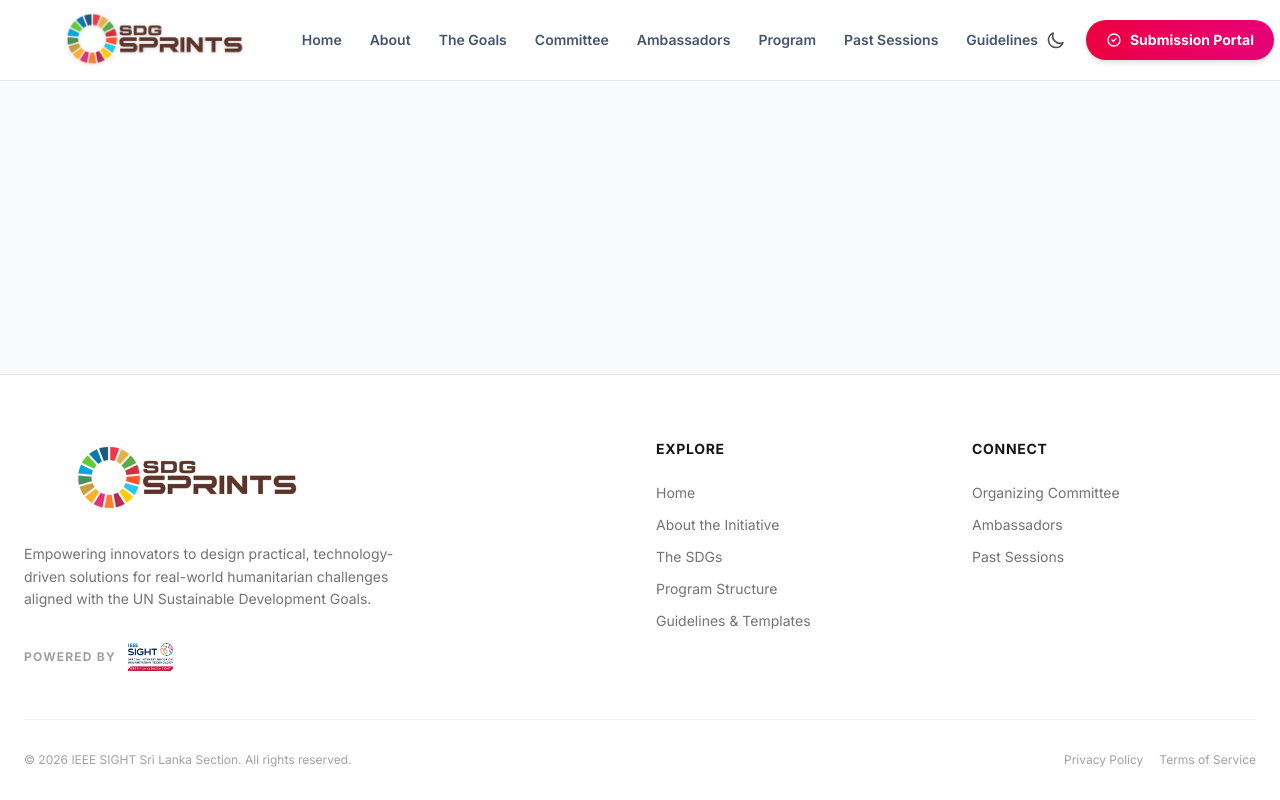
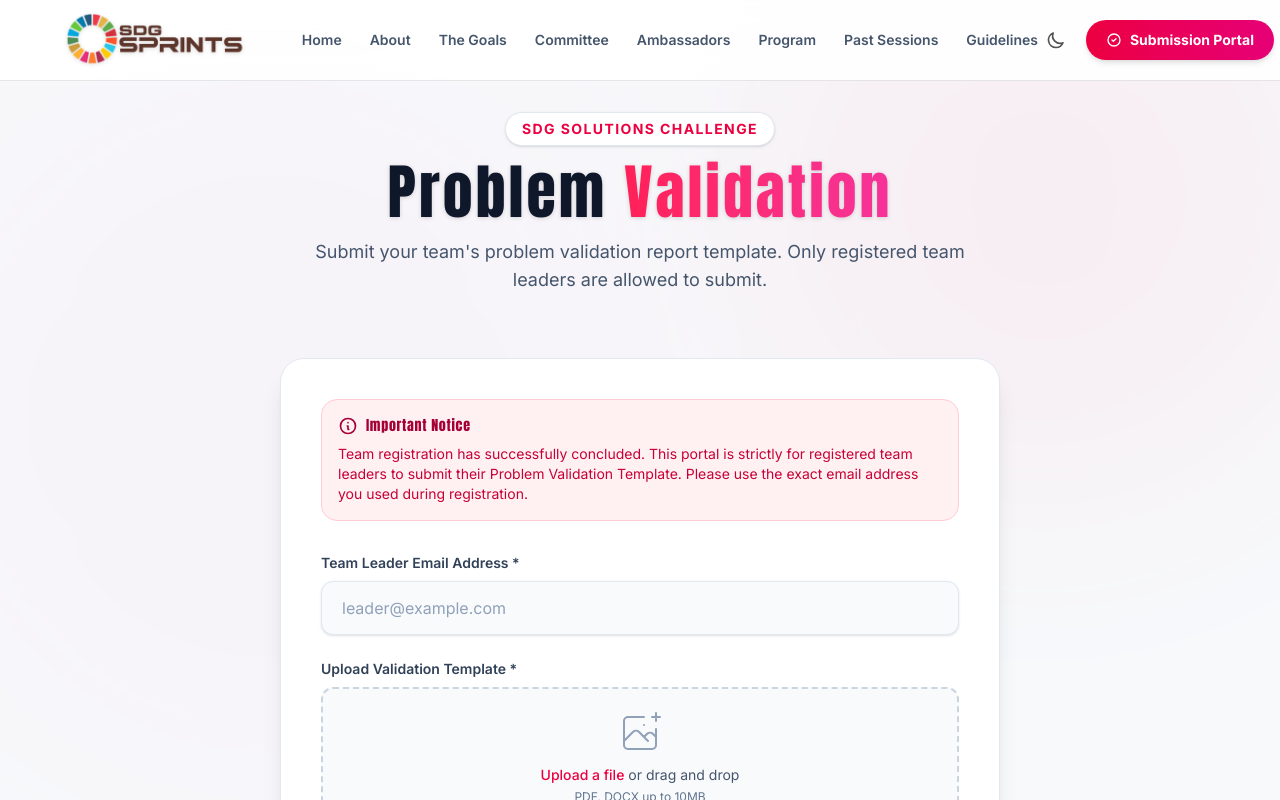
Before and after one commit to GehanLiyanage2002/sdg-sprints, a React (Vite) app: page /submission in a window 1280 px wide. Shown: the top 800 px of the page. Built offline with nearby package versions, Linux system fonts and the light colour scheme.

Commit message:
feat: Replace RegisterPage with SubmissionPage and update routing

```diff
--- a/src/App.jsx
+++ b/src/App.jsx
@@ -9,7 +9,7 @@ import AmbassadorsPage from './pages/AmbassadorsPage';
 import ProgramPage from './pages/ProgramPage';
 import PastSessionsPage from './pages/PastSessionsPage';
 import GuidelinesPage from './pages/GuidelinesPage';
-import RegisterPage from './pages/RegisterPage';
+import SubmissionPage from './pages/SubmissionPage';
 import ScrollToTopButton from './components/ScrollToTopButton';
 import ScrollToTop from './components/ScrollToTop';
 
@@ -31,7 +31,7 @@ function App() {
             <Route path="/program" element={<ProgramPage />} />
             <Route path="/past-sessions" element={<PastSessionsPage />} />
             <Route path="/guidelines" element={<GuidelinesPage />} />
-            <Route path="/register" element={<RegisterPage />} />
+            <Route path="/submission" element={<SubmissionPage />} />
           </Routes>
         </main>
 
--- a/src/components/Header.jsx
+++ b/src/components/Header.jsx
@@ -69,7 +69,7 @@ export default function Header() {
           </button>
 
           {/* CTA Button - Hidden on very small screens to save space, put inside mobile menu instead */}
-          <Link to="/register" className="hidden md:flex items-center gap-2 px-5 py-2.5 rounded-full bg-gradient-to-r from-rose-600 to-pink-600 hover:from-rose-500 hover:to-pink-500 text-white font-bold text-sm shadow-md hover:shadow-lg hover:-translate-y-0.5 transition-all">
+          <Link to="/submission" className="hidden md:flex items-center gap-2 px-5 py-2.5 rounded-full bg-gradient-to-r from-rose-600 to-pink-600 hover:from-rose-500 hover:to-pink-500 text-white font-bold text-sm shadow-md hover:shadow-lg hover:-translate-y-0.5 transition-all">
             <svg className="w-4 h-4" fill="none" viewBox="0 0 24 24" stroke="currentColor"><path strokeLinecap="round" strokeLinejoin="round" strokeWidth="2" d="M9 12l2 2 4-4m6 2a9 9 0 11-18 0 9 9 0 0118 0z" /></svg>
             Submission Portal
           </Link>
@@ -105,7 +105,7 @@ export default function Header() {
             <Link to="/guidelines" onClick={closeMobileMenu} className="hover:text-rose-600 dark:hover:text-rose-400 transition-colors block py-3 border-b border-neutral-100 dark:border-white/5">Guidelines</Link>
 
             {/* Mobile Submit Button */}
-            <Link to="/register" onClick={closeMobileMenu} className="mt-6 md:hidden flex items-center justify-center gap-2 w-full px-5 py-3.5 rounded-xl bg-gradient-to-r from-rose-600 to-pink-600 hover:from-rose-500 hover:to-pink-500 text-white font-bold text-base text-center transition-all shadow-md">
+            <Link to="/submission" onClick={closeMobileMenu} className="mt-6 md:hidden flex items-center justify-center gap-2 w-full px-5 py-3.5 rounded-xl bg-gradient-to-r from-rose-600 to-pink-600 hover:from-rose-500 hover:to-pink-500 text-white font-bold text-base text-center transition-all shadow-md">
               <svg className="w-5 h-5" fill="none" viewBox="0 0 24 24" stroke="currentColor"><path strokeLinecap="round" strokeLinejoin="round" strokeWidth="2" d="M9 12l2 2 4-4m6 2a9 9 0 11-18 0 9 9 0 0118 0z" /></svg>
               Submission Portal
             </Link>
--- a/src/pages/RegisterPage.jsx
+++ b/src/pages/SubmissionPage.jsx
@@ -60,7 +60,7 @@ const ALLOWED_EMAILS = [
   "mayooriekanthan12@gmail.com"
 ];
 
-export default function RegisterPage() {
+export default function SubmissionPage() {
   const formRef = useRef(null);
   const [file, setFile] = useState(null);
   const [isSubmitting, setIsSubmitting] = useState(false);
```
